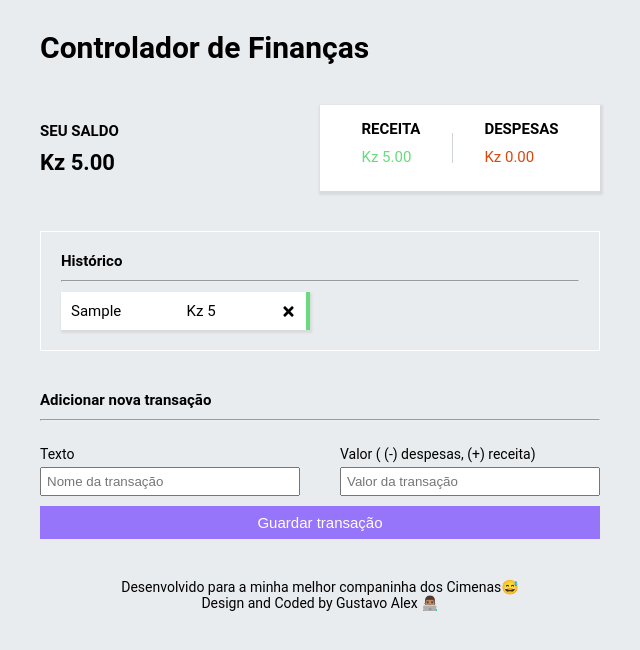
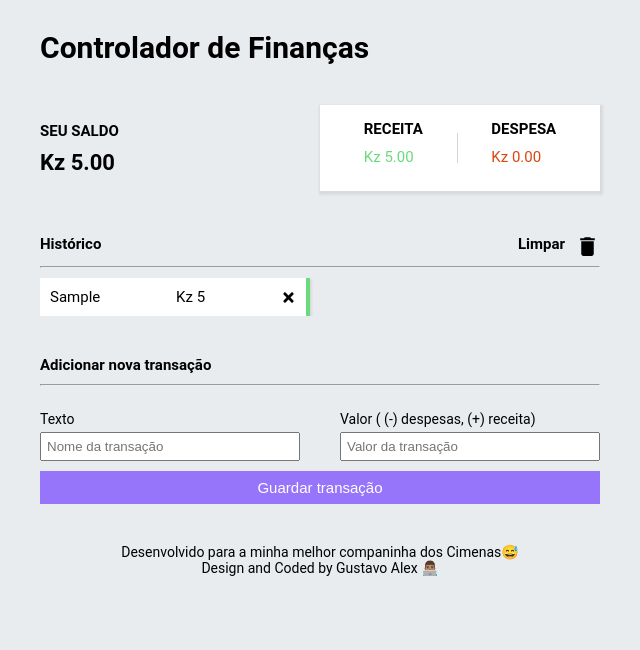
Before and after one commit to Gustavo-Alex-AC/expense-tracker, a React (Create React App) app: page / in a window 1280 px wide. Both pictures are taken after typing "Sample", "5" into the empty fields and a click on the button "Guardar transação". Shown: the top 650 px of the page, without its empty margins (320-960 px from the left). Built offline with nearby package versions, Linux system fonts and the light colour scheme.

Commit message:
finish-v1

```diff
--- a/src/components/Balances.js
+++ b/src/components/Balances.js
@@ -41,7 +41,7 @@ export default function Balances({ items }) {
         <div className="line"></div>
 
         <div className="expense">
-          <h3>DESPESAS</h3>
+          <h3>DESPESA</h3>
           <p>Kz {Number(despesa).toFixed(2)}</p>
         </div>
       </div>
--- a/src/components/History.js
+++ b/src/components/History.js
@@ -1,9 +1,28 @@
 import Item from "./Item";
+import { MdDelete } from "react-icons/md";
 
-export default function History({ items, onDelete }) {
+export default function History({ items, onDelete, onClear, handleClear }) {
   return (
     <div className="history scroll-container-history">
-      <h3>Histórico</h3>
+      <div className="history-title">
+        <h3>Histórico</h3>
+        {onClear ? (
+          <>
+            <div className="history-clear">
+              <h3>Limpar</h3>
+              <h1>
+                <MdDelete
+                  size={25}
+                  onClick={() => handleClear()}
+                  style={{ cursor: "pointer" }}
+                />
+              </h1>
+            </div>{" "}
+          </>
+        ) : (
+          ""
+        )}
+      </div>
       <hr />
       <div className="item-history">
         {items.map((item) => (
--- a/src/components/Main.js
+++ b/src/components/Main.js
@@ -1,4 +1,4 @@
-import { useState } from "react";
+import { useEffect, useState } from "react";
 import Balances from "./Balances";
 import History from "./History";
 import Transaction from "./Transaction";
@@ -7,6 +7,7 @@ import useLocalStorageState from "./useLocalStorageState";
 export default function Main() {
   //   const [items, setItems] = useState([]);
   const [items, setItems] = useLocalStorageState([], "transacao");
+  const [limpar, setLimpar] = useState(false);
 
   function handleSubmit(item) {
     setItems((items) => [item, ...items]);
@@ -16,12 +17,28 @@ export default function Main() {
     setItems(items.filter((item) => item.id !== id));
   }
 
+  useEffect(
+    function () {
+      setLimpar((limpar) => (items.length !== 0 ? (limpar = true) : !limpar));
+    },
+    [items, items.length]
+  );
+
+  function handleClear() {
+    setItems((items) => []);
+  }
+
   return (
     <div className="expense-tracker">
       <div className="main-container">
         <h1>Controlador de Finanças</h1>
         <Balances items={items} />
-        <History items={items} onDelete={deleteItem} />
+        <History
+          items={items}
+          onDelete={deleteItem}
+          onClear={limpar}
+          handleClear={handleClear}
+        />
         <Transaction addItem={handleSubmit} />
         <div className="footer-copyright">
           <p>Desenvolvido para a minha melhor companinha dos Cimenas😅</p>
--- a/src/components/index.css
+++ b/src/components/index.css
@@ -87,8 +87,20 @@ h3 {
 .scroll-container-history {
   max-height: 200px;
   overflow-y: auto;
-  border: 1.5px solid #fff;
-  padding: 20px;
+  /* border: 1.5px solid #fff; */
+  /* padding: 20px; */
+}
+
+.history-title {
+  display: flex;
+  align-items: center;
+  justify-content: space-between;
+}
+
+.history-clear {
+  display: flex;
+  align-items: center;
+  gap: 10px;
 }
 
 .item-history {
```
